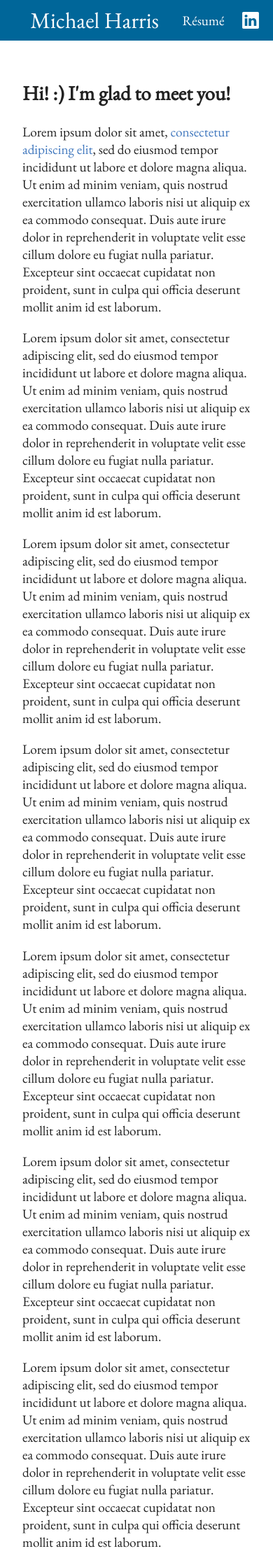
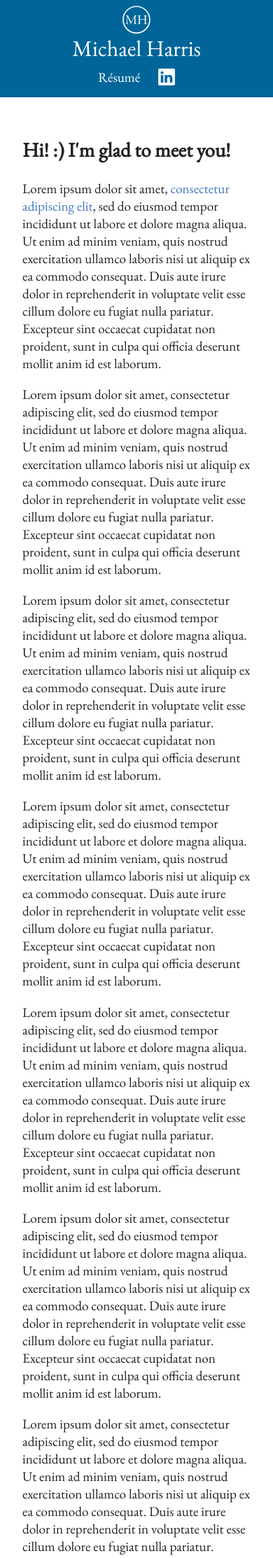
Before and after one commit to jbmdharris/jbmdharris.github.io, a Jekyll site: the page new.html, which Jekyll copies as it is, in a window 390 px wide. Shown: the top 2226 px of the page at 70% size. Built offline with Jekyll 4.4.1, drawn with Linux system fonts in a browser that asks for light colours.

Commit message:
add responsive styles to banner for mobile devices

```diff
--- a/new.html
+++ b/new.html
@@ -24,6 +24,7 @@
           <path class="h" d="M32.09 25.23c-1.11 0-1.16.05-1.16.74v3.26c0 2.43.12 2.75 1.41 2.89l.67.07c.14.09.09.51-.05.58-1.25-.05-2.04-.07-2.94-.07-.99 0-1.78.05-2.68.07-.14-.07-.19-.44-.05-.58l.39-.07c1.3-.23 1.34-.46 1.34-2.89V20.9c0-2.43-.16-2.82-1.37-2.91l-.6-.05c-.14-.09-.09-.51.05-.58 1.13.02 1.92.07 2.92.07.9 0 1.69-.02 2.68-.07.14.07.19.49.05.58l-.44.05c-1.34.14-1.39.49-1.39 2.91v2.66c0 .72.05.74 1.16.74h6.62c1.11 0 1.16-.02 1.16-.74V20.9c0-2.43-.05-2.78-1.41-2.91l-.44-.05c-.14-.09-.09-.51.05-.58 1.06.05 1.85.07 2.8.07.9 0 1.69-.02 2.73-.07.14.07.19.49.05.58l-.49.05c-1.34.14-1.39.49-1.39 2.91v8.33c0 2.43.05 2.73 1.39 2.89l.56.07c.14.09.09.51-.05.58-1.11-.05-1.9-.07-2.8-.07-.95 0-1.78.02-2.8.07-.14-.07-.19-.44-.05-.58l.44-.07c1.41-.23 1.41-.46 1.41-2.89v-3.26c0-.69-.05-.74-1.16-.74h-6.61z"/>
         </svg>
       <h1 class="title">Michael Harris</h1>
+      <div class="links">
         <a class="r" href="MichaelHarris-Resume-GitHub1.pdf" target="_blank">R&eacute;sum&eacute</a>
         <a class="in" target="_blank" title="View my LinkedIn profile" href="https://www.linkedin.com/in/jbmdharris">
           abcdef
@@ -33,6 +34,7 @@
             <path class="n" d="M29.3,63.9h11.4V44.6c0-1,0.1-2,0.4-2.8c0.8-2,2.8-4.2,5.9-4.2c4.2,0,5.8,3.2,5.8,7.7v18.4h11.4V44.1 c0-10.6-5.6-15.5-13.1-15.5c-6.2,0-8.9,3.5-10.4,5.8h0.1v-5H29.4C29.4,32.6,29.3,63.9,29.3,63.9L29.3,63.9z"/>
           </svg>
         </a>
+      </div>
     </header>
 
     <div class="main" role="main">
--- a/s.css
+++ b/s.css
@@ -24,6 +24,7 @@
 .banner {
   display: flex;
   flex-direction: row;
+  flex-wrap: wrap;
   background: #006699;
   color: #fff;
   align-items: center;
@@ -44,8 +45,19 @@
   padding: 0.2rem; /* for keyboard focus */
 }
 
+.banner a.r {
+  margin: 0;
+}
+
 .banner a:focus {
   outline: solid 1px #fff;
+}
+
+.links {
+  display: flex;
+  flex-direction: row;
+  align-items: center;
+  padding: 0.3rem 0;
 }
 
 /* banner icons */
@@ -84,3 +96,10 @@
 .main {
   padding: 2rem;
 }
+
+/* ===== responsive ===== */
+@media only screen and (max-width: 30rem) {
+  .banner {
+    flex-direction: column;
+  }
+}
```
Lines whose indentation alone changed are shown as unchanged.
